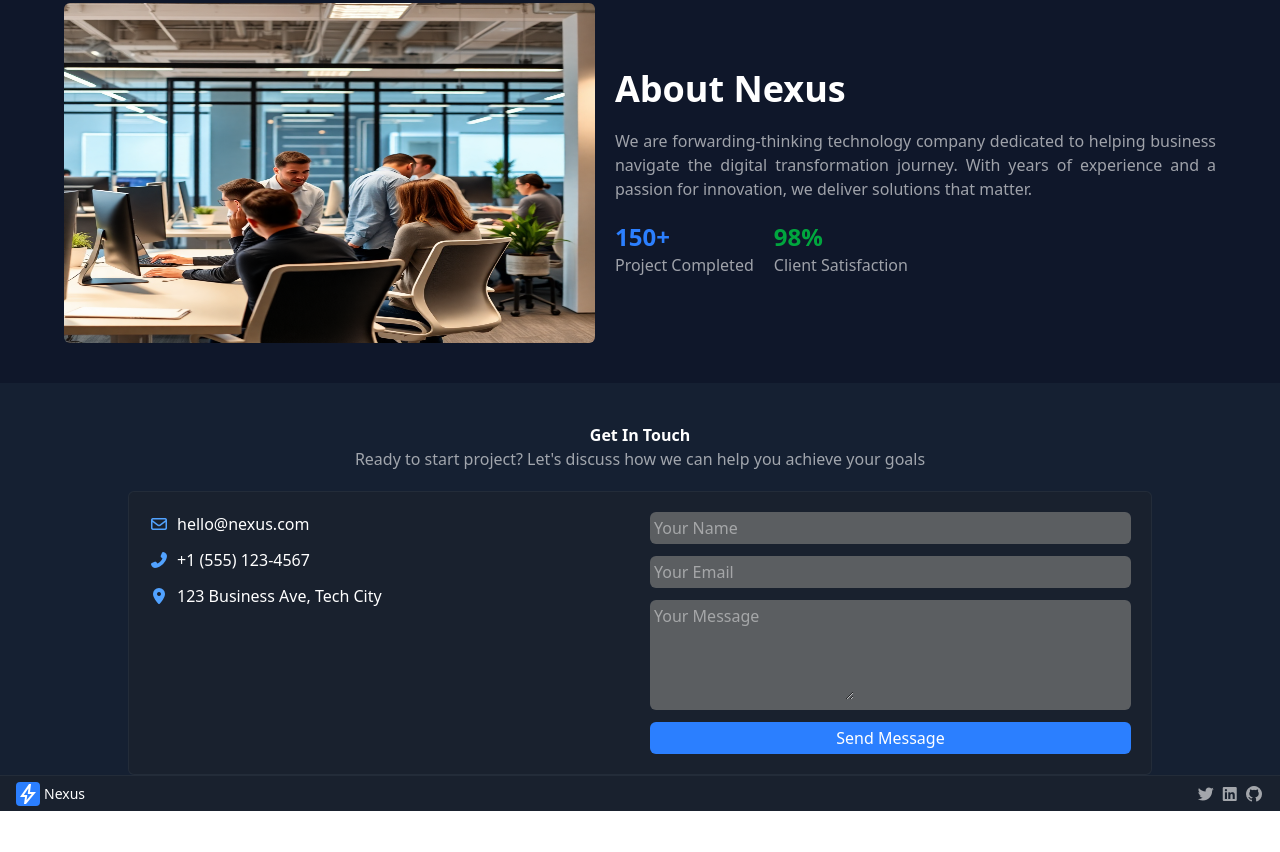
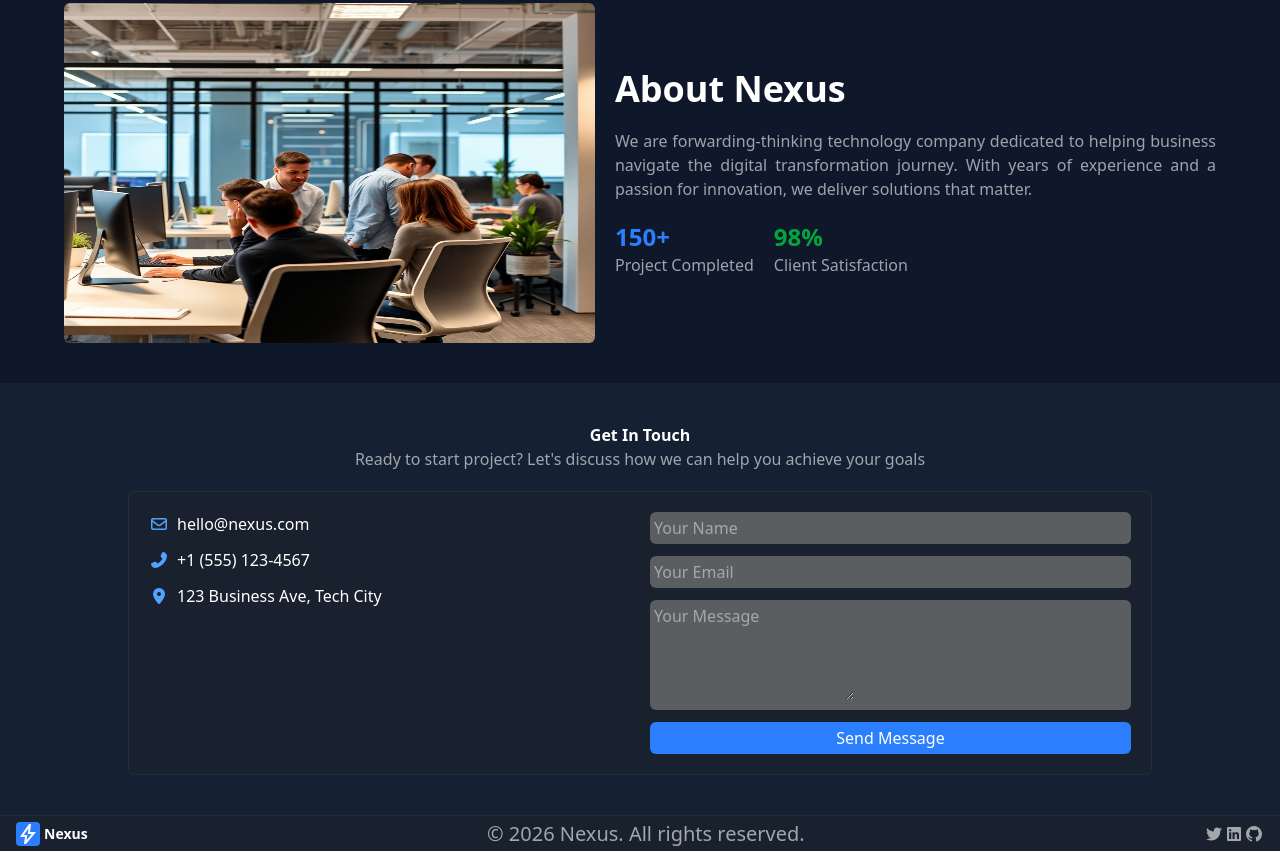
Before and after one commit to edu4life/tailwind-nexus-project-version-1, a website: page index.html in a window 1280 px wide. Shown: the part 1152-2004 px from the top of the page. Before the commit the page ends 1964 px from the top, so only its background shows below. Drawn offline with nearby package versions, Linux system fonts and the light colour scheme.

Commit message:
updated footer features

```diff
--- a/index.html
+++ b/index.html
@@ -154,7 +154,7 @@
   </div>
 </section>
 
-<section class="bg-[#152032]" id="contact">
+<section class="bg-[#152032] pb-10" id="contact">
   <h3 class="text-center pt-10 text-white font-bold">Get In Touch</h3>
 
   <p class="text-center pb-5 text-white/60">Ready to start project? Let's discuss how we can help you achieve your goals</p>
@@ -199,14 +199,14 @@
 <footer class="bg-[#19212e] h-9 border-t border-t-cyan-100/5">
 <div class="flex justify-between px-4 items-center h-9">
 <div>
-  <h1 class=" flex items-center text-sm font-md text-white"><span class="material-symbols-outlined bg-blue-500 rounded-sm mr-1 md:font-bold">bolt</span></i>Nexus</h1>
+  <h1 class="hidden md:flex items-center text-sm font-bold text-white"><span class="material-symbols-outlined bg-blue-500 rounded-sm mr-1">bolt</span></i>Nexus</h1>
 </div>
 
-<div class="text-white/60 hidden md:text-xl">
+<div class="text-white/60 text-md md:text-xl">
 <p>&copy; 2026 Nexus. All rights reserved.</p>
 </div>
 
-<div class="text-white/60">
+<div class="md:flex text-white/60">
   <a href=""><i class="fab fa-twitter"></i></a></a>
   <a href=""><i class="fab fa-linkedin"></i></a></li></a>
   <a href=""><a href="#"><i class="fa-brands fa-github"></i></a>
```
Also changed, not shown: css/output.css.
